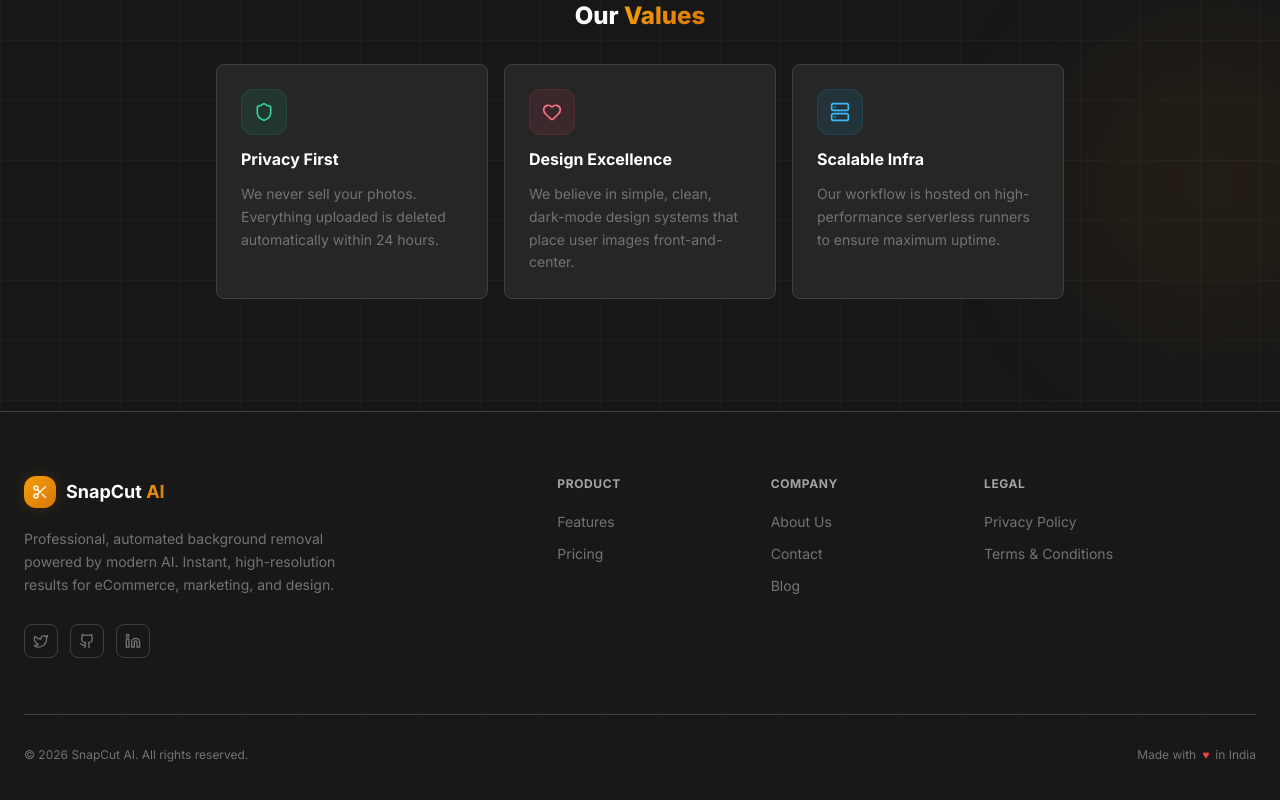
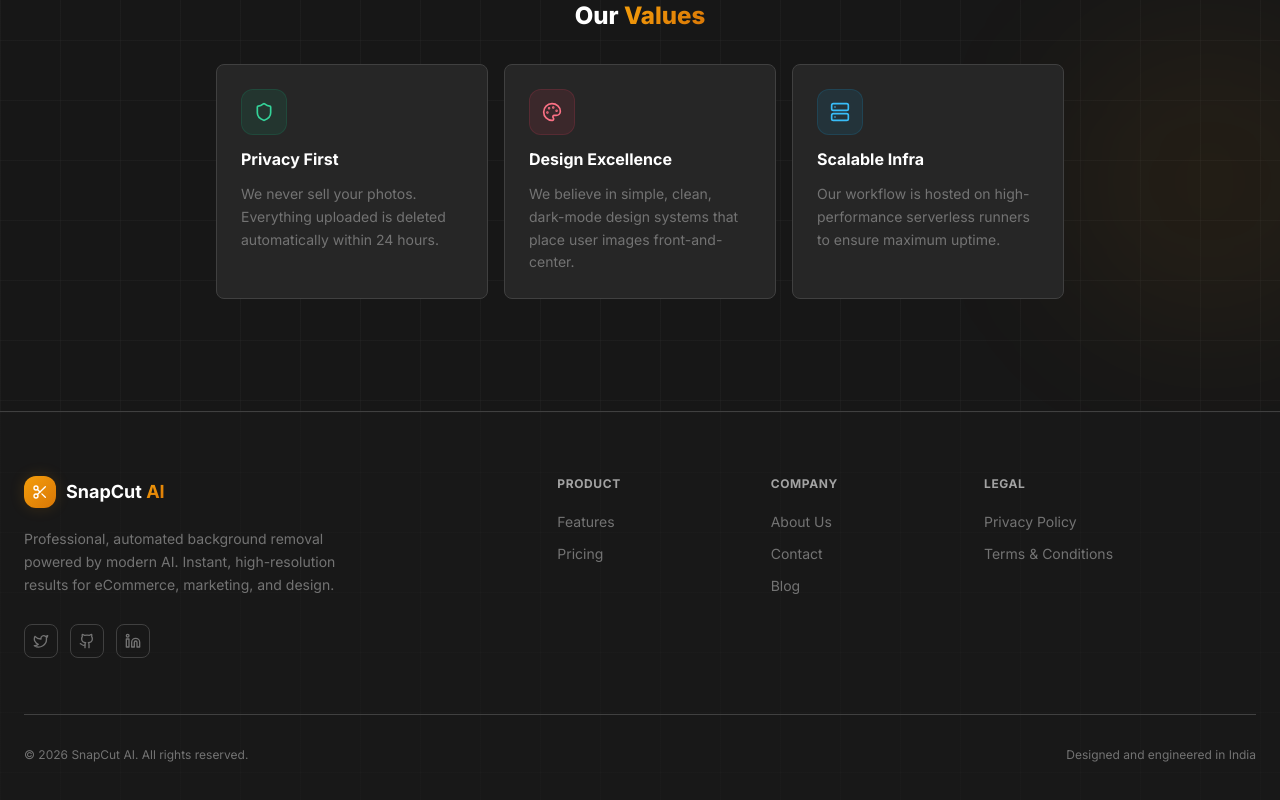
Before and after one commit to Rudrant-Joshi/Background-remover, a React (Vite) app: page /about in a window 1280 px wide. Shown: the part 804-1604 px from the top of the page. Built offline with nearby package versions, Linux system fonts and the light colour scheme.

Commit message:
style: remove informal copy, fix typos, and replace heart icons

```diff
--- a/src/components/layout/PublicLayout.jsx
+++ b/src/components/layout/PublicLayout.jsx
@@ -172,8 +172,8 @@ export default function PublicLayout() {
           {/* Bottom bar */}
           <div className="mt-14 pt-8 flex flex-col sm:flex-row items-center justify-between gap-4 text-xs text-text-muted" style={{ borderTop: '1px solid var(--divider)' }}>
             <span>&copy; {new Date().getFullYear()} SnapCut AI. All rights reserved.</span>
-            <span className="flex items-center gap-1.5">
-              Made with <span className="text-error">&hearts;</span> in India
+            <span>
+              Designed and engineered in India
             </span>
           </div>
         </div>
--- a/src/pages/public/AboutPage.jsx
+++ b/src/pages/public/AboutPage.jsx
@@ -1,5 +1,5 @@
 import React from 'react'
-import { Shield, Heart, Server, Sparkles, Users, Globe } from 'lucide-react'
+import { Shield, Palette, Server, Sparkles, Users, Globe } from 'lucide-react'
 
 export default function AboutPage() {
   return (
@@ -57,7 +57,7 @@ export default function AboutPage() {
           <div className="grid grid-cols-1 sm:grid-cols-3 gap-4">
             {[
               { icon: Shield, title: 'Privacy First', desc: 'We never sell your photos. Everything uploaded is deleted automatically within 24 hours.', color: 'text-emerald-400', bg: 'bg-emerald-500/10', border: 'border-emerald-500/15' },
-              { icon: Heart, title: 'Design Excellence', desc: 'We believe in simple, clean, dark-mode design systems that place user images front-and-center.', color: 'text-rose-400', bg: 'bg-rose-500/10', border: 'border-rose-500/15' },
+              { icon: Palette, title: 'Design Excellence', desc: 'We believe in simple, clean, dark-mode design systems that place user images front-and-center.', color: 'text-rose-400', bg: 'bg-rose-500/10', border: 'border-rose-500/15' },
               { icon: Server, title: 'Scalable Infra', desc: 'Our workflow is hosted on high-performance serverless runners to ensure maximum uptime.', color: 'text-sky-400', bg: 'bg-sky-500/10', border: 'border-sky-500/15' },
             ].map((item, idx) => {
               const Icon = item.icon
--- a/src/pages/user/PreviewPage.jsx
+++ b/src/pages/user/PreviewPage.jsx
@@ -142,7 +142,7 @@ export default function PreviewPage() {
       {/* Export Action Card */}
       <div className="card p-6 bg-background-secondary border-card-border flex flex-col sm:flex-row items-center justify-between gap-4">
         <div className="flex flex-col">
-          <span className="text-sm font-bold text-white">Prisinquality PNG ready</span>
+          <span className="text-sm font-bold text-white">Pristine quality PNG ready</span>
           <span className="text-xs text-text-muted mt-0.5">Transparent background, export up to 5000x5000px</span>
         </div>
 
--- a/src/pages/user/UploadPage.jsx
+++ b/src/pages/user/UploadPage.jsx
@@ -332,7 +332,7 @@ export default function UploadPage() {
             <div className="divider" />
             <div className="flex flex-col sm:flex-row gap-4 justify-between items-center w-full">
               <div className="flex flex-col">
-                <span className="text-sm font-bold text-white">Prisinquality PNG ready</span>
+                <span className="text-sm font-bold text-white">Pristine quality PNG ready</span>
                 <span className="text-xs text-text-muted mt-0.5">Transparent background, self-contained download</span>
               </div>
               <div className="flex flex-col sm:flex-row gap-3 w-full sm:w-auto">
```
